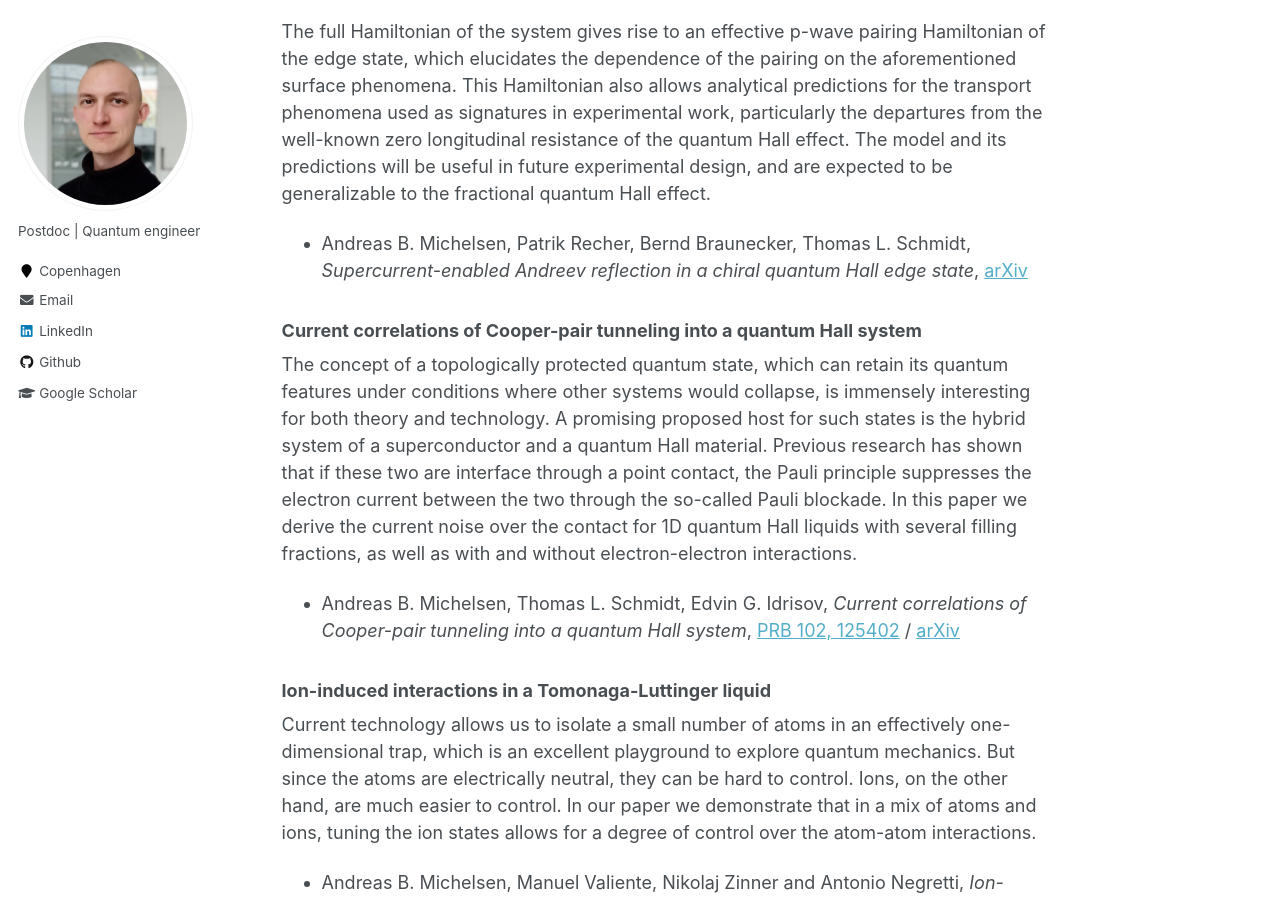
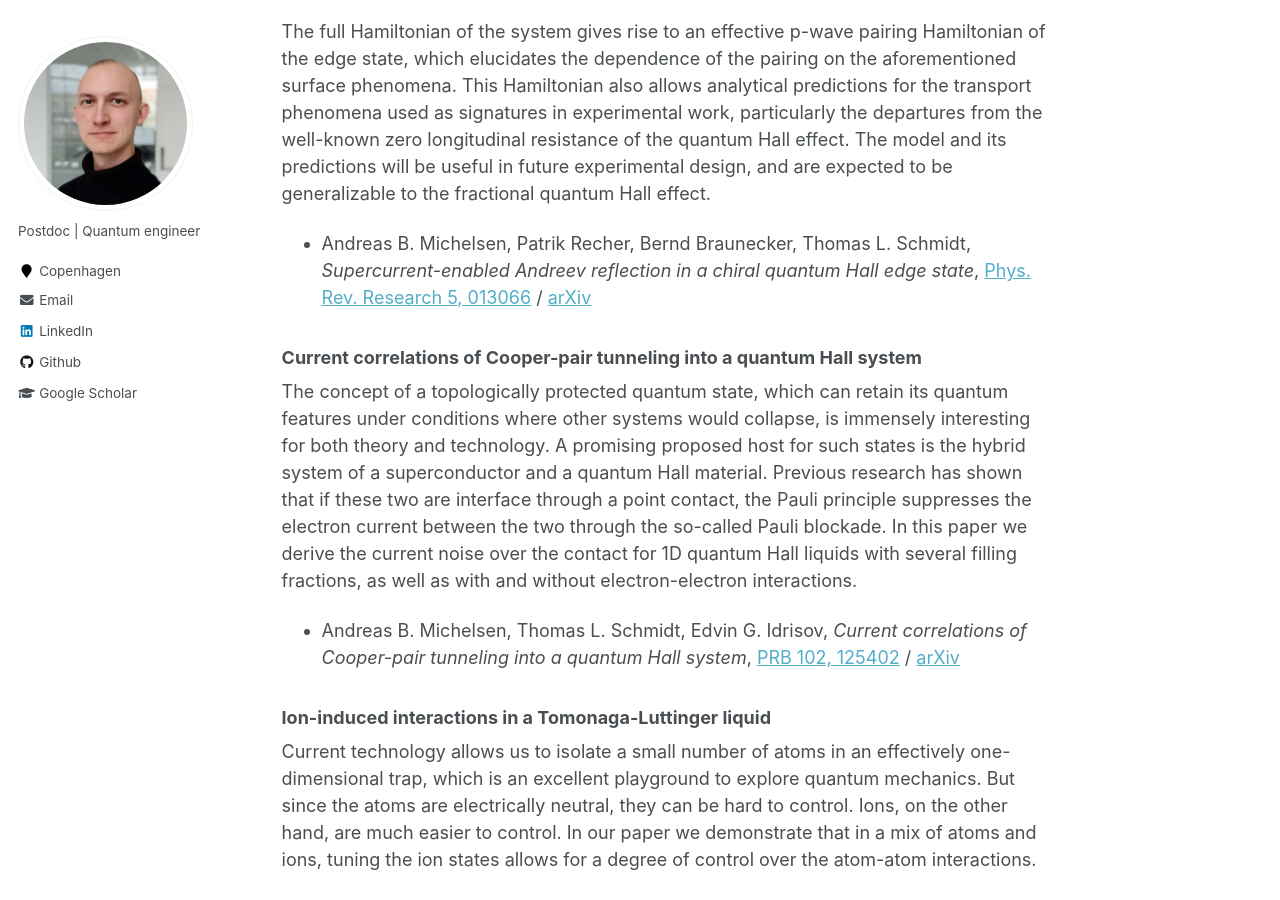
Before and after one commit to AndBM/andbm.github.io, a Jekyll site: the page built from _pages/about.md, in a window 1280 px wide and 900 px high, scrolled down 1247 px. Built offline with Jekyll 4.4.1, drawn with Linux system fonts in a browser that asks for light colours.

Commit message:
published version of supercurrent paper

```diff
--- a/_pages/about.md
+++ b/_pages/about.md
@@ -27,7 +27,7 @@ pairing induced by electron tunneling between the two systems, providing critica
 
 The full Hamiltonian of the system gives rise to an effective p-wave pairing Hamiltonian of the edge state, which elucidates the dependence of the pairing on the aforementioned surface phenomena. This Hamiltonian also allows analytical predictions for the transport phenomena used as signatures in experimental work, particularly the departures from the well-known zero longitudinal resistance of the quantum Hall effect. The model and its predictions will be useful in future experimental design, and are expected to be generalizable to the fractional quantum Hall effect.
 
-- Andreas B. Michelsen, Patrik Recher, Bernd Braunecker, Thomas L. Schmidt, _Supercurrent-enabled Andreev reflection in a chiral quantum Hall edge state_, [arXiv](https://arxiv.org/abs/2203.13384){:target="_blank"}
+- Andreas B. Michelsen, Patrik Recher, Bernd Braunecker, Thomas L. Schmidt, _Supercurrent-enabled Andreev reflection in a chiral quantum Hall edge state_, [Phys. Rev. Research 5, 013066](https://link.aps.org/doi/10.1103/PhysRevResearch.5.013066){:target="_blank"} / [arXiv](https://arxiv.org/abs/2203.13384){:target="_blank"}
 
 ### Current correlations of Cooper-pair tunneling into a quantum Hall system
 The concept of a topologically protected quantum state, which can retain its quantum features under conditions where other systems would collapse, is immensely interesting for both theory and technology. A promising proposed host for such states is the hybrid system of a superconductor and a quantum Hall material. Previous research has shown that if these two are interface through a point contact, the Pauli principle suppresses the electron current between the two through the so-called Pauli blockade. In this paper we derive the current noise over the contact for 1D quantum Hall liquids with several filling fractions, as well as with and without electron-electron interactions.
```
